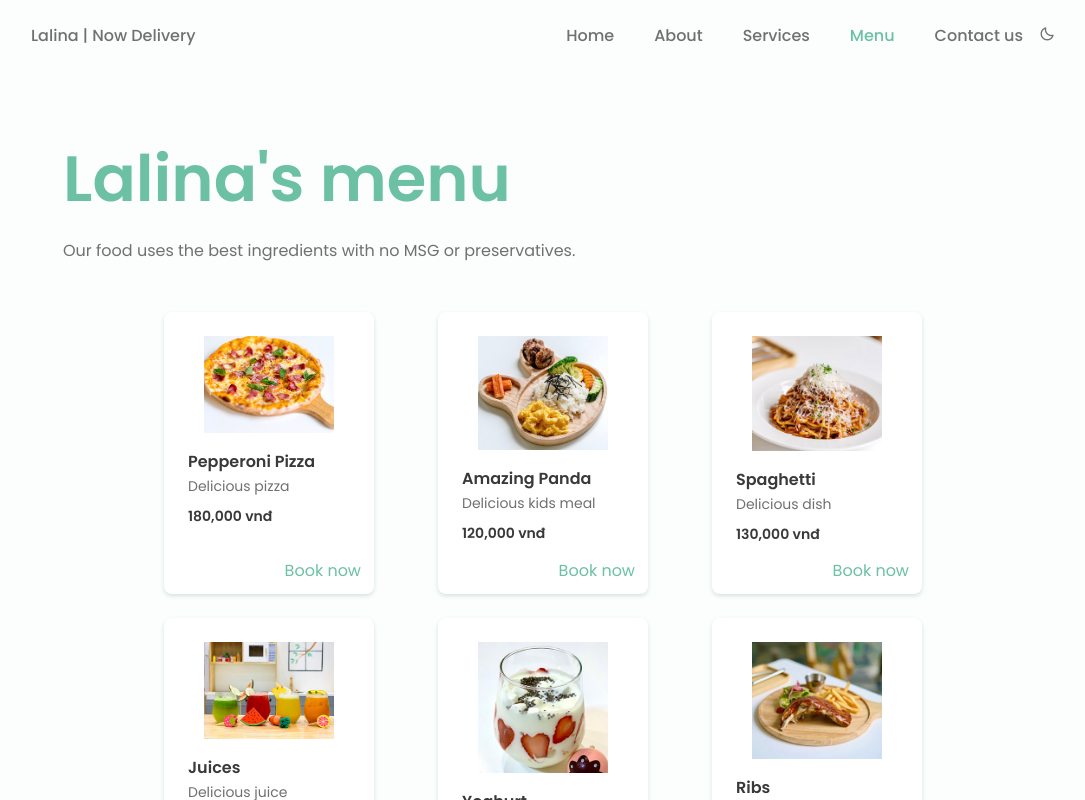
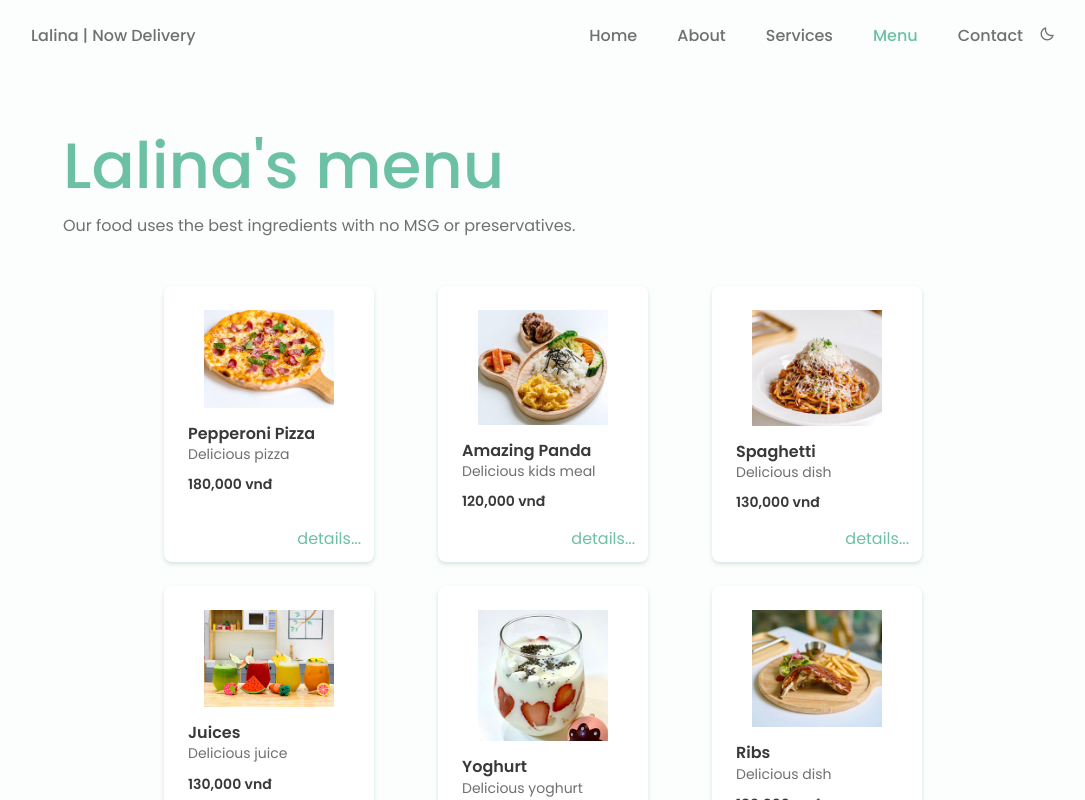
Before and after one commit to forcedfakelaugh/lalina-ng, an Angular app: page /menu in a window 1280 px wide. Shown: the top 800 px of the page, without its empty margins (97-1182 px from the left). Built offline with nearby package versions, Linux system fonts and the light colour scheme.

Commit message:
add bootstrap and modal

```diff
--- a/src/app/components/header-bar/header-bar.component.html
+++ b/src/app/components/header-bar/header-bar.component.html
@@ -8,7 +8,7 @@
               <li class="nav__item"><a routerLink="about" routerLinkActive="active" class="nav__link" [ngClass]="{'active-link': isInRoute('about')}">About</a></li>
               <li class="nav__item"><a routerLink="service" routerLinkActive="active" class="nav__link" [ngClass]="{'active-link': isInRoute('service')}">Services</a></li>
               <li class="nav__item"><a routerLink="menu" routerLinkActive="active" class="nav__link" [ngClass]="{'active-link': isInRoute('menu')}">Menu</a></li>
-              <li class="nav__item"><a class="nav__link" onclick="window.scrollTo(0,document.body.scrollHeight);" >Contact us</a></li>
+              <li class="nav__item"><a class="nav__link" onclick="window.scrollTo(0,document.body.scrollHeight);" >Contact </a></li>
               <li><i class='bx bx-moon change-theme' id="theme-button"></i></li>
           </ul>
       </div>
--- a/src/app/components/header-bar/header-bar.component.ts
+++ b/src/app/components/header-bar/header-bar.component.ts
@@ -13,6 +13,10 @@ export class HeaderBarComponent implements OnInit {
   }
 
   isInRoute(navName: string) {
+    if (window.location.pathname.endsWith('/') && navName === 'home'){
+      return true;
+    }
+
     return window.location.pathname.includes(navName);
   }
 
--- a/src/app/components/menu/menu.component.css
+++ b/src/app/components/menu/menu.component.css
@@ -0,0 +1,4 @@
+html body {
+  background-color: red;
+
+}
--- a/src/app/components/menu/menu.component.html
+++ b/src/app/components/menu/menu.component.html
@@ -11,7 +11,29 @@
           <h3 class="menu__name">{{item.name}}</h3>
           <span class="menu__detail">{{item.description}}</span>
           <span class="menu__preci">{{item.price}}</span>
-          <a href="http://m.me/lalinakidscafe" class="menu__button"><span>Book now</span></a>
+          <a class="menu__button" data-bs-toggle="modal" data-bs-target="#exampleModal"><span>details...</span></a>
       </div>
   </div>
 </section>
+
+
+<div class="modal fade" id="exampleModal" tabindex="-1" aria-labelledby="exampleModalLabel" aria-hidden="true">
+  <div class="modal-dialog modal-dialog-centered">
+    <div class="modal-content">
+      <div class="modal-header">
+        <h5 class="modal-title" id="exampleModalLabel">Amazing Panda</h5>
+        <button type="button" class="btn-close" data-bs-dismiss="modal" aria-label="Close"></button>
+      </div>
+      <div class="modal-body">
+        <div class="menu__content">
+          <img src="assets/img/img-pizza.jpg" alt="Pepperoni Pizza" class="menu__img">
+          <h3 class="menu__name">Pepperoni Pizza</h3>
+          <span class="menu__detail">Delicious pizza</span>
+          <span class="menu__preci">180,000 vnd</span>
+          <a href="http://m.me/lalinakidscafe" class="menu__button"><span>Book now</span></a>
+      </div>
+      </div>
+
+    </div>
+  </div>
+</div>
--- a/src/assets/main1.js
+++ b/src/assets/main1.js
@@ -96,12 +96,12 @@ document.addEventListener("DOMContentLoaded", function (event) {
   })
 
   /*==================== SCROLL REVEAL ANIMATION ====================*/
-  const sr = ScrollReveal({
-    origin: 'top',
-    distance: '30px',
-    duration: 1700,
-    reset: true
-  });
+  // const sr = ScrollReveal({
+  //   origin: 'top',
+  //   distance: '30px',
+  //   duration: 1700,
+  //   reset: true
+  // });
 
   // var elements = document.getElementsByClassName("nav__link");
 
--- a/src/index.html
+++ b/src/index.html
@@ -10,7 +10,8 @@
 
   <link rel="icon" type="image/x-icon" href="assets/favicon.png">
 
-  <link href='https://cdn.jsdelivr.net/npm/boxicons@2.0.5/css/boxicons.min.css' rel='stylesheet'>
+  <link href='https://cdn.jsdelivr.net/npm/boxicons@2.0.7/css/boxicons.min.css' rel='stylesheet'>
+  <link href="https://cdn.jsdelivr.net/npm/bootstrap@5.0.2/dist/css/bootstrap.min.css" rel="stylesheet" integrity="sha384-EVSTQN3/azprG1Anm3QDgpJLIm9Nao0Yz1ztcQTwFspd3yD65VohhpuuCOmLASjC" crossorigin="anonymous">
 </head>
 
 <body>
@@ -20,7 +21,11 @@
   <app-root></app-root>
 
   <!--========== SCROLL REVEAL ==========-->
-  <script src="https://unpkg.com/scrollreveal"></script>
+  <!-- <script src="https://unpkg.com/scrollreveal"></script> -->
+
+
+  <!--========== Bootstrap ==========-->
+  <script src="https://cdn.jsdelivr.net/npm/bootstrap@5.0.2/dist/js/bootstrap.bundle.min.js" integrity="sha384-MrcW6ZMFYlzcLA8Nl+NtUVF0sA7MsXsP1UyJoMp4YLEuNSfAP+JcXn/tWtIaxVXM" crossorigin="anonymous"></script>
 
   <!--========== MAIN JS ==========-->
   <script src="assets/main1.js"></script>
--- a/src/styles.css
+++ b/src/styles.css
@@ -5,6 +5,10 @@
 a {
   color: #6cc0a4;
   cursor: pointer;
+}
+
+a:hover {
+  color: #6cc0a4;
 }
 
 
```
